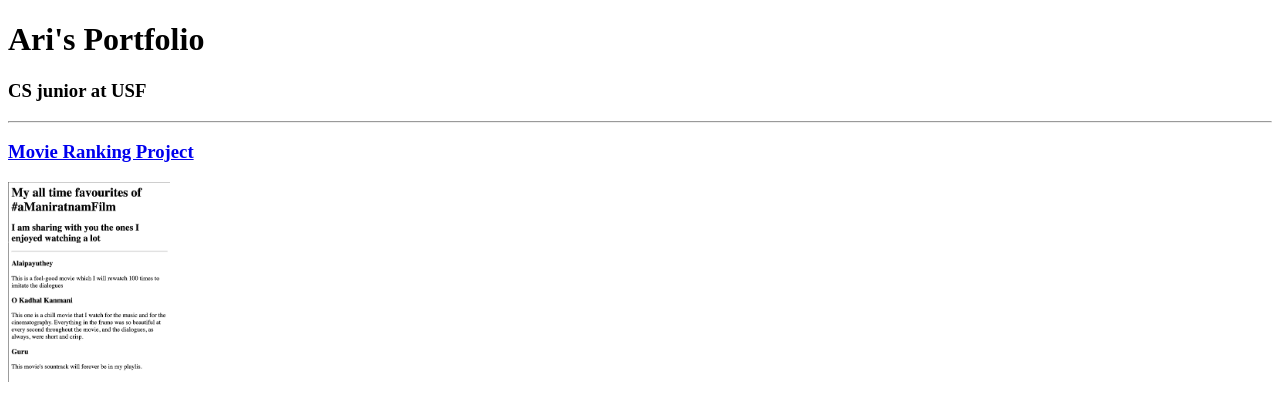
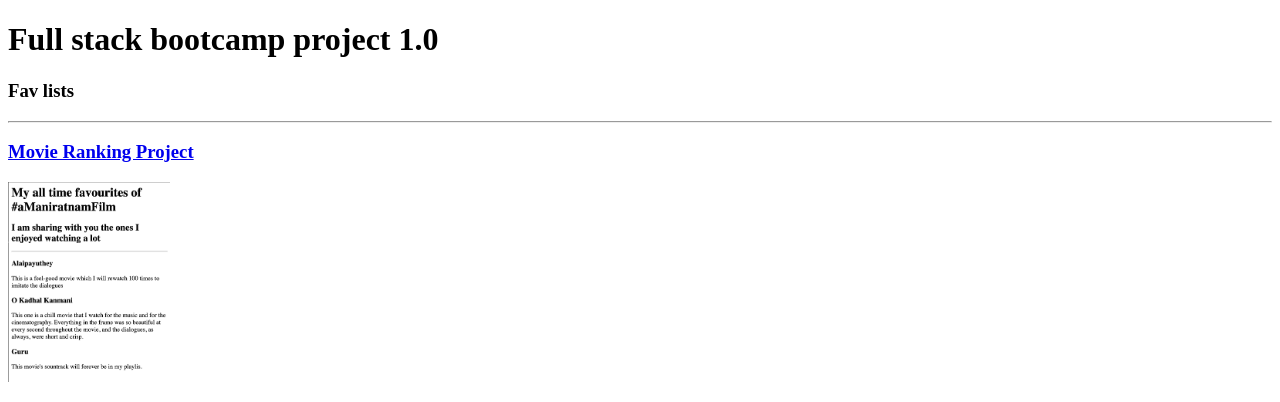
Before and after one commit to Gloria12t/html-portfolio, a plain HTML site: page index.html in a window 1280 px wide. Shown: the top 402 px of the page. Drawn offline with Linux system fonts and the light colour scheme.

Commit message:
Update index.html

```diff
--- a/index.html
+++ b/index.html
@@ -4,11 +4,11 @@
  <head>
     <meta charset="UTF-8">
     <meta name="viewport" content="width=device-width, initial-scale=1.0">
-    <title>Ari's Portfolio Website</title>
+    <title>Project portfolio web</title>
  </head>
  <body>
-    <h1>Ari's Portfolio</h1>
-    <h3>CS junior at USF</h3>
+    <h1>Full stack bootcamp project 1.0 </h1>
+    <h3>Fav lists</h3>
     <hr/>
     <h3> <a href="./public/maniratnammovies.html">Movie Ranking Project</a></h3>
     <img src="./assets/images/Maniratnam-Movies.png" height="200" alt="Website Screenshot image">
```
